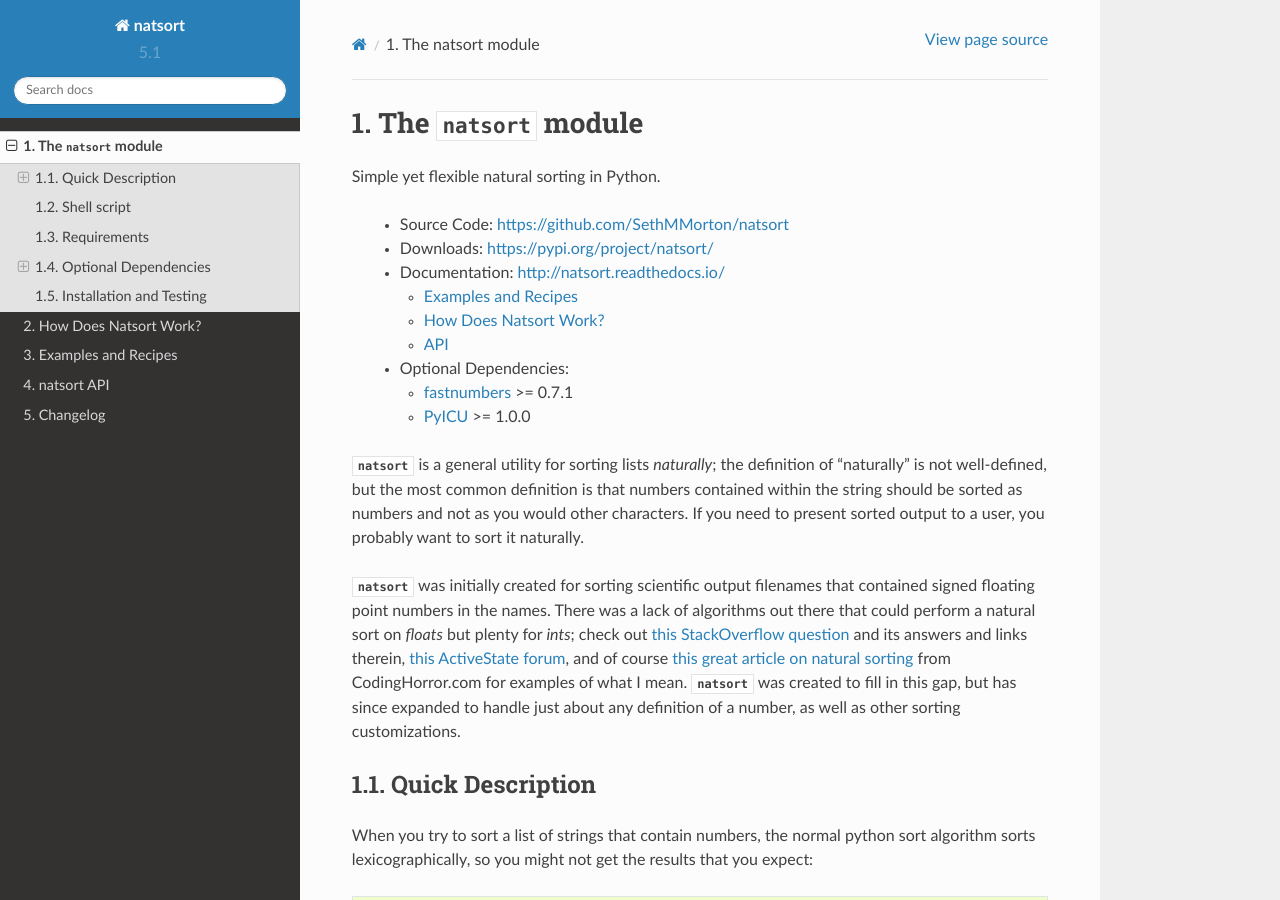
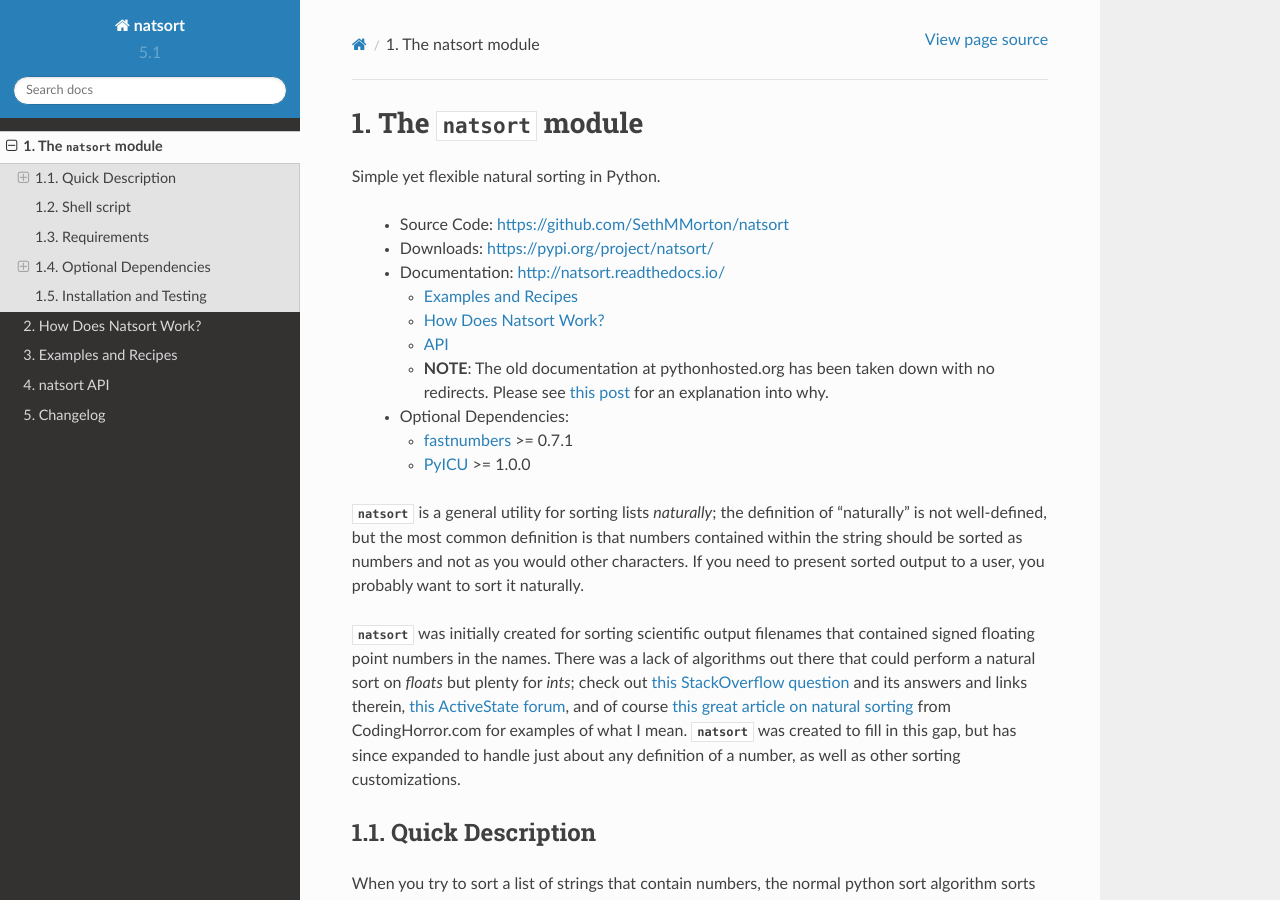
Before and after one commit to SethMMorton/natsort, a Sphinx documentation site: the page built from docs/source/intro.rst, in a window 1280 px wide and 900 px high. Built offline with Sphinx 7.4.7 and the Read the Docs theme 2.0.0, drawn with Linux system fonts in a browser that asks for light colours; pages that are not in the unit, such as notebooks, are missing from menus.

Commit message:
Add explanation for pythonhosted.org content going dead.

```diff
--- a/README.rst
+++ b/README.rst
@@ -28,6 +28,10 @@
       - `Examples and Recipes <http://natsort.readthedocs.io/en/stable/examples.html>`_
       - `How Does Natsort Work? <http://natsort.readthedocs.io/en/stable/howitworks.html>`_
       - `API <http://natsort.readthedocs.io/en/master/api.html>`_
+      - **NOTE**: The old documentation at pythonhosted.org has been taken down
+        with no redirects. Please see
+        `this post <https://opensource.stackexchange.com/q/5941/8999>`_ for an
+        explanation into why.
 
     - `Optional Dependencies`_
 
--- a/docs/source/intro.rst
+++ b/docs/source/intro.rst
@@ -13,6 +13,10 @@
       - :ref:`Examples and Recipes <examples>`
       - :ref:`How Does Natsort Work? <howitworks>`
       - :ref:`API <api>`
+      - **NOTE**: The old documentation at pythonhosted.org has been taken down
+        with no redirects. Please see
+        `this post <https://opensource.stackexchange.com/q/5941/8999>`_ for an
+        explanation into why.
 
     - Optional Dependencies:
 
```
